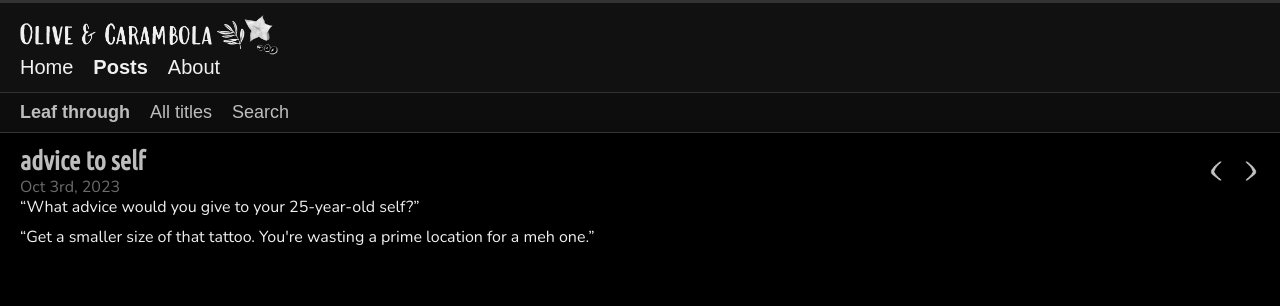
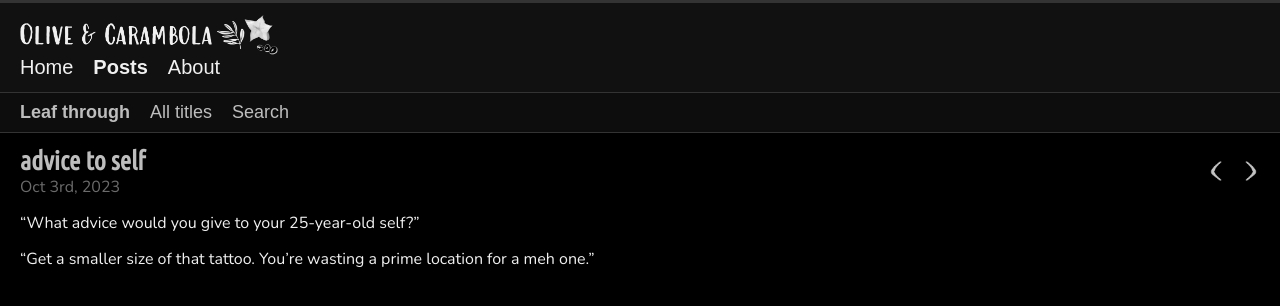
Before and after one commit to olivecarambola/logbook, a Jekyll site: the page built from _posts/2023-10-03-advice2self.md, in a window 1280 px wide. Shown: the top 306 px of the page. Built offline with Jekyll 4.4.1, drawn with Linux system fonts in a browser that asks for light colours; some web fonts are replaced.

Commit message:
Update 2023-10-03-advice2self.md

```diff
--- a/_posts/2023-10-03-advice2self.md
+++ b/_posts/2023-10-03-advice2self.md
@@ -12,5 +12,6 @@ wrdcount_capnotes: 0
 imgcount_original: 0
 imgcount_credited: 0
 ---
-<p class="text-customspace">“What advice would you give to your 25-year-old self?”</p>
-<p class="text-customspace">“Get a smaller size of that tattoo. You're wasting a prime location for a meh one.”</p>
+“What advice would you give to your 25-year-old self?”
+
+“Get a smaller size of that tattoo. You're wasting a prime location for a meh one.”
```
